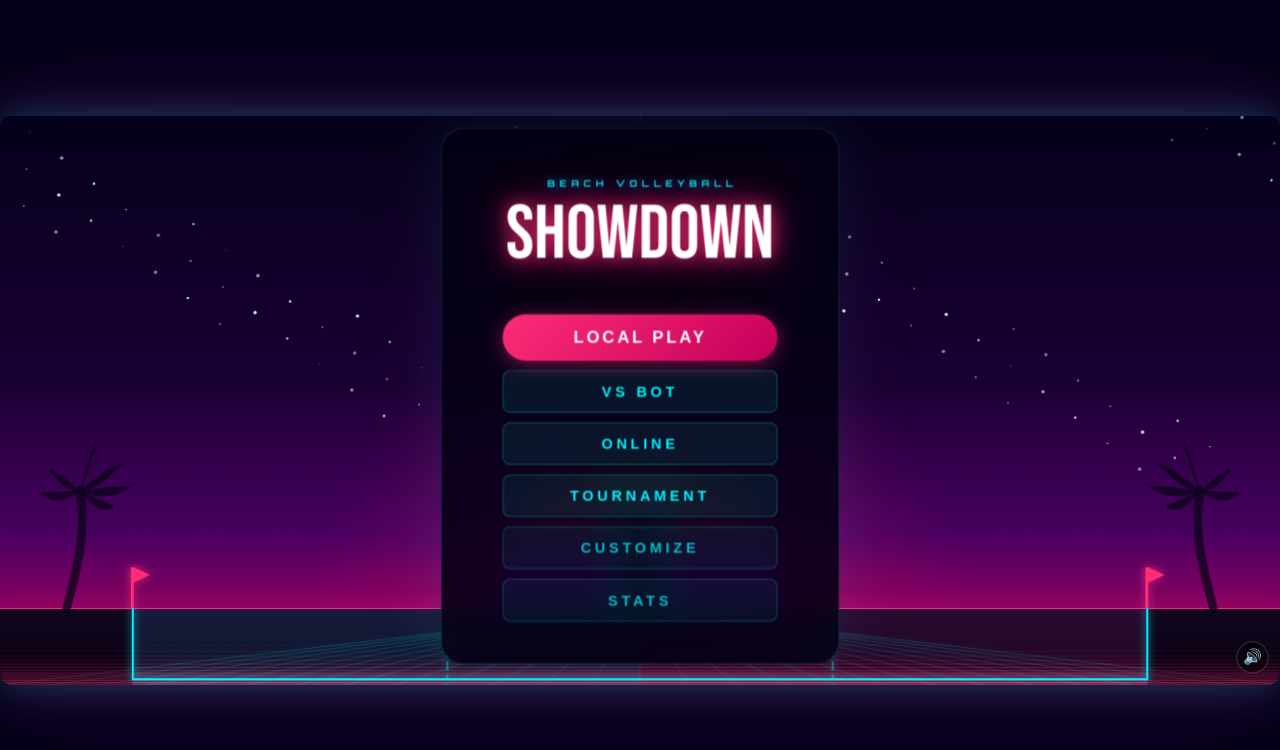
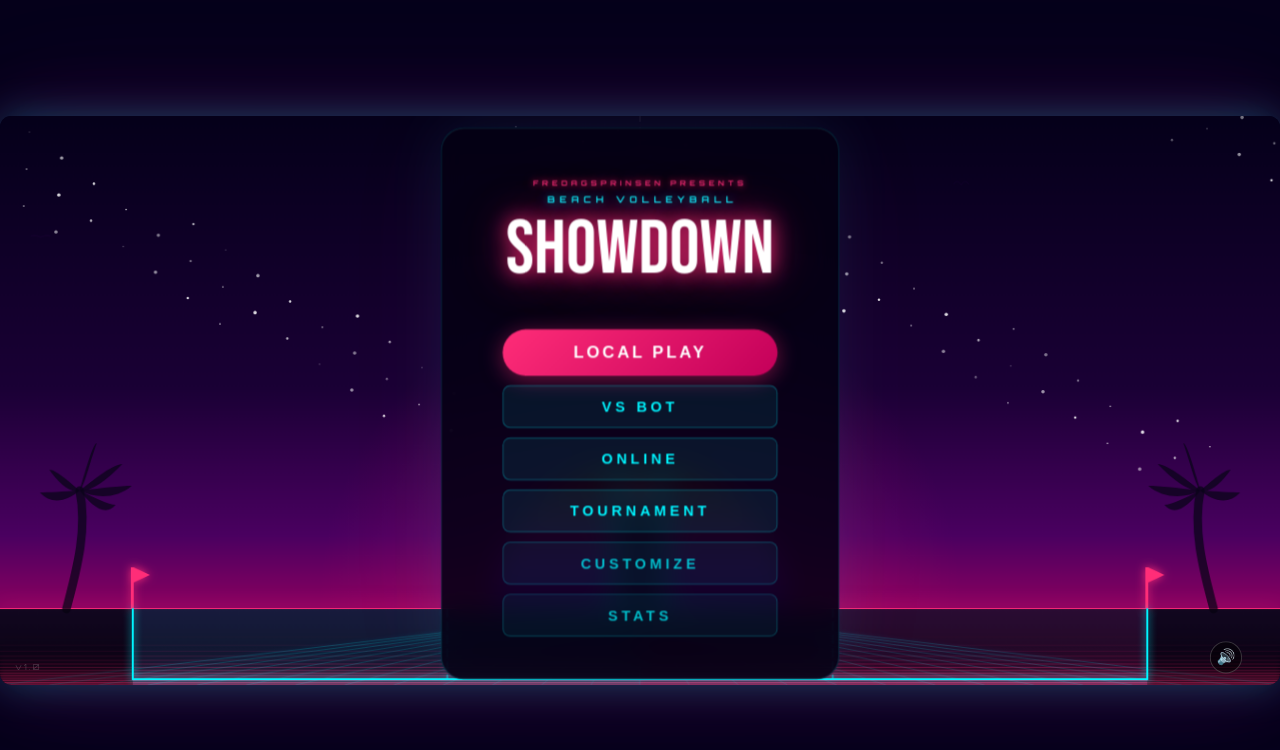
Before and after one commit to jfrodin/Beach-Volleyball-Showdown, a website: page index.html in a window 1280 px wide. Drawn offline with nearby package versions, Linux system fonts and the light colour scheme; animation ran at ten frames a second.

Commit message:
Add 'Fredagsprinsen presents', version badge, fix mute button position
- 'FREDAGSPRINSEN PRESENTS' in small bright neon pink above logo
- v1.0 version badge bottom-left (always visible, scales with game)
- Mute button moved right:40px inward so it's reachable on mobile

Co-Authored-By: Claude Sonnet 4.6 <noreply@anthropic.com>

```diff
--- a/index.html
+++ b/index.html
@@ -19,6 +19,7 @@
   <div id="app">
     <canvas id="gameCanvas" width="1350" height="600"></canvas>
     <button id="btn-mute" title="Toggle Music">🔊</button>
+    <div id="version-badge">v1.0</div>
     <div id="touch-hint">
       <div class="touch-hint-side">← DRAG TO MOVE</div>
       <div class="touch-hint-side">DRAG TO MOVE →</div>
@@ -31,6 +32,7 @@
       <div id="screen-start" class="screen active">
         <div class="title-card">
           <div class="game-logo">
+            <div class="logo-presents">FREDAGSPRINSEN PRESENTS</div>
             <div class="logo-top">BEACH VOLLEYBALL</div>
             <div class="logo-main">SHOWDOWN</div>
           </div>
--- a/style.css
+++ b/style.css
@@ -173,6 +173,20 @@ body {
 /* ── Logo ─────────────────────────────────────────────────── */
 .game-logo {
   margin-bottom: 44px;
+}
+
+.logo-presents {
+  font-family: 'Orbitron', sans-serif;
+  font-size: 0.48rem;
+  font-weight: 700;
+  letter-spacing: 4px;
+  color: #ff2d78;
+  text-transform: uppercase;
+  text-shadow:
+    0 0 8px rgba(255, 45, 120, 1),
+    0 0 20px rgba(255, 45, 120, 0.6);
+  margin-bottom: 6px;
+  opacity: 0.9;
 }
 
 .logo-top {
@@ -966,10 +980,22 @@ body {
 }
 
 /* ── PERSISTENT MUTE BUTTON ──────────────────────────────── */
+#version-badge {
+  position: absolute;
+  bottom: 14px;
+  left: 16px;
+  font-family: 'Orbitron', sans-serif;
+  font-size: 0.55rem;
+  letter-spacing: 2px;
+  color: rgba(255, 255, 255, 0.2);
+  pointer-events: none;
+  z-index: 200;
+}
+
 #btn-mute {
   position: absolute;
   bottom: 12px;
-  right: 12px;
+  right: 40px;
   background: rgba(0, 0, 0, 0.5);
   border: 1px solid rgba(255, 255, 255, 0.2);
   color: #fff;
```
